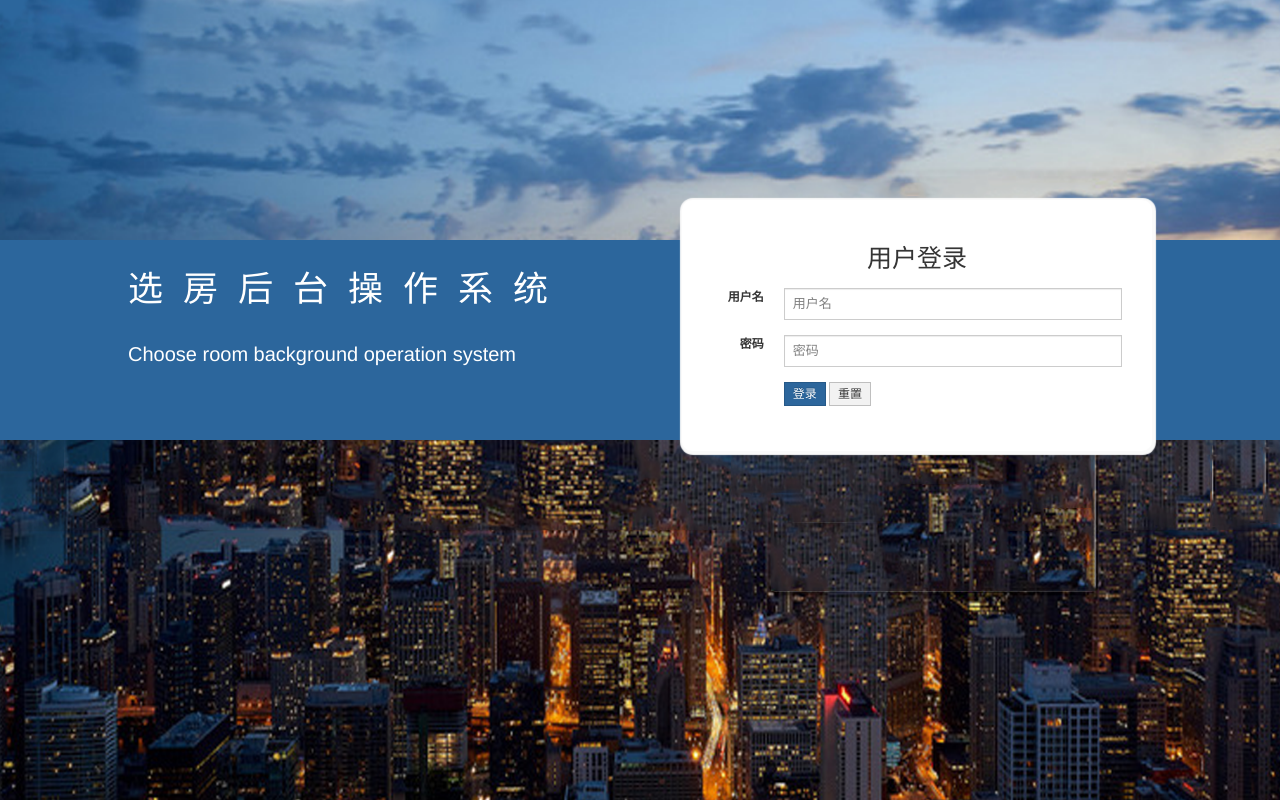
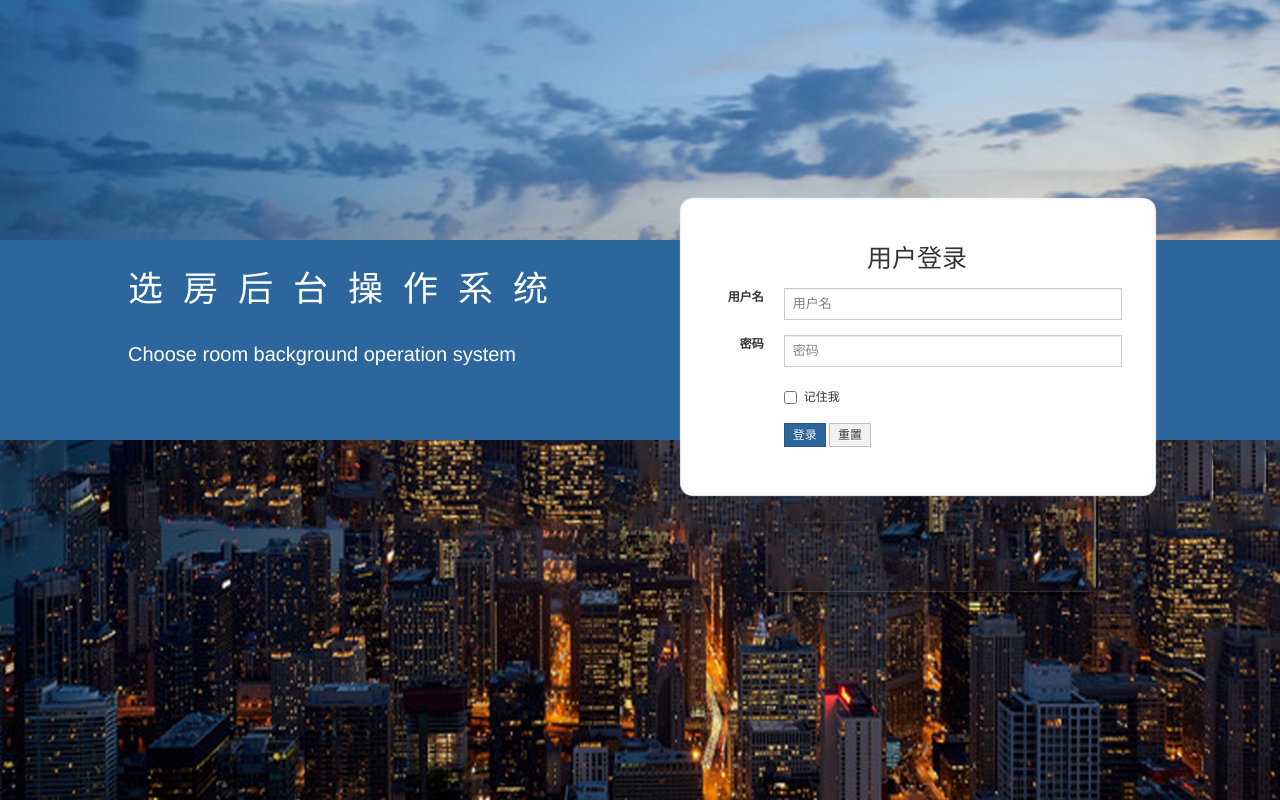
Before and after one commit to superOnes/roomBuy, a Django app: page /login/ in a window 1280 px wide. Run offline with Django 3.2, Linux system fonts and the light colour scheme; some libraries are stand-ins or nearby versions.

Commit message:
记住密码功能完善

```diff
--- a/templates/include/base.html
+++ b/templates/include/base.html
@@ -17,6 +17,7 @@
 	<script src="{{ STATIC_URL }}src/zui/lib/datetimepicker/datetimepicker.min.js"></script>
 	<script src="{{ STATIC_URL }}src/zui/lib/uploader/zui.uploader.min.js"></script>
 	<script src="{{ STATIC_URL }}customJS/index.js" type="text/javascript" charset="utf-8"></script>
+	<script src="{{ STATIC_URL }}customJS/password.js" type="text/javascript" charset="utf-8"></script>
 	{% block js %}{% endblock %}
 	<body>
 		{% block main %}{% endblock %}
--- a/templates/index.html
+++ b/templates/index.html
@@ -22,7 +22,7 @@
 		<p>Choose room background operation system</p>
 	</div>
 	<div class="login">
-		<form class="form-horizontal login-form" method="post" action="{% url 'acc_login' %}">
+		<form class="form-horizontal login-form" method="post" action="{% url 'acc_login' %}" id="loginForm">
 			{% csrf_token %}
 			<div class="loginTitle">
 				<h3>用户登录</h3>
@@ -30,15 +30,24 @@
 			<div class="form-group">
 				<label for="inputText3" class="col-sm-2 control-label">用户名</label>
 				<div class="col-sm-10">
-					<input type="text" class="form-control" id="inputText3" placeholder="用户名" name="username">
+					<input type="text" class="form-control" id="user" placeholder="用户名" name="username">
 				</div>
 			</div>
 			<div class="form-group">
 				<label for="inputPassword3" class="col-sm-2 control-label">密码</label>
 				<div class="col-sm-10">
-					<input type="password" class="form-control" id="inputPassword3" placeholder="密码" name="password">
+					<input type="password" class="form-control" id="pswd" placeholder="密码" name="password">
 				</div>
 			</div>
+			<div class="form-group">
+			    <div class="col-sm-offset-2 col-sm-10">
+			      <div class="checkbox">
+			        <label>
+			          <input type="checkbox" id="remember"> 记住我
+			        </label>
+			      </div>
+			    </div>
+			  </div>
 			{% if messages %}
 			<div class="form-group" id="messages">
 				<label for="inputMessages" class="col-sm-2 control-label">提示</label>
@@ -52,7 +61,7 @@
 			<input type="text" name="next" value="{{next}}" style="display:None"> {% endif %}
 			<div class="form-group">
 				<div class="col-sm-offset-2 col-sm-10">
-					<button type="submit" class="btn btn-sm btn-primary" id="loginBtn">登录</button>
+					<button type="submit" class="btn btn-sm btn-primary">登录</button>
 					<button type="reset" class="btn btn-sm btn-default">重置</button>
 				</div>
 			</div>
```
Also changed, not shown: templates/popup/event_create.html (+5 -7 lines).
